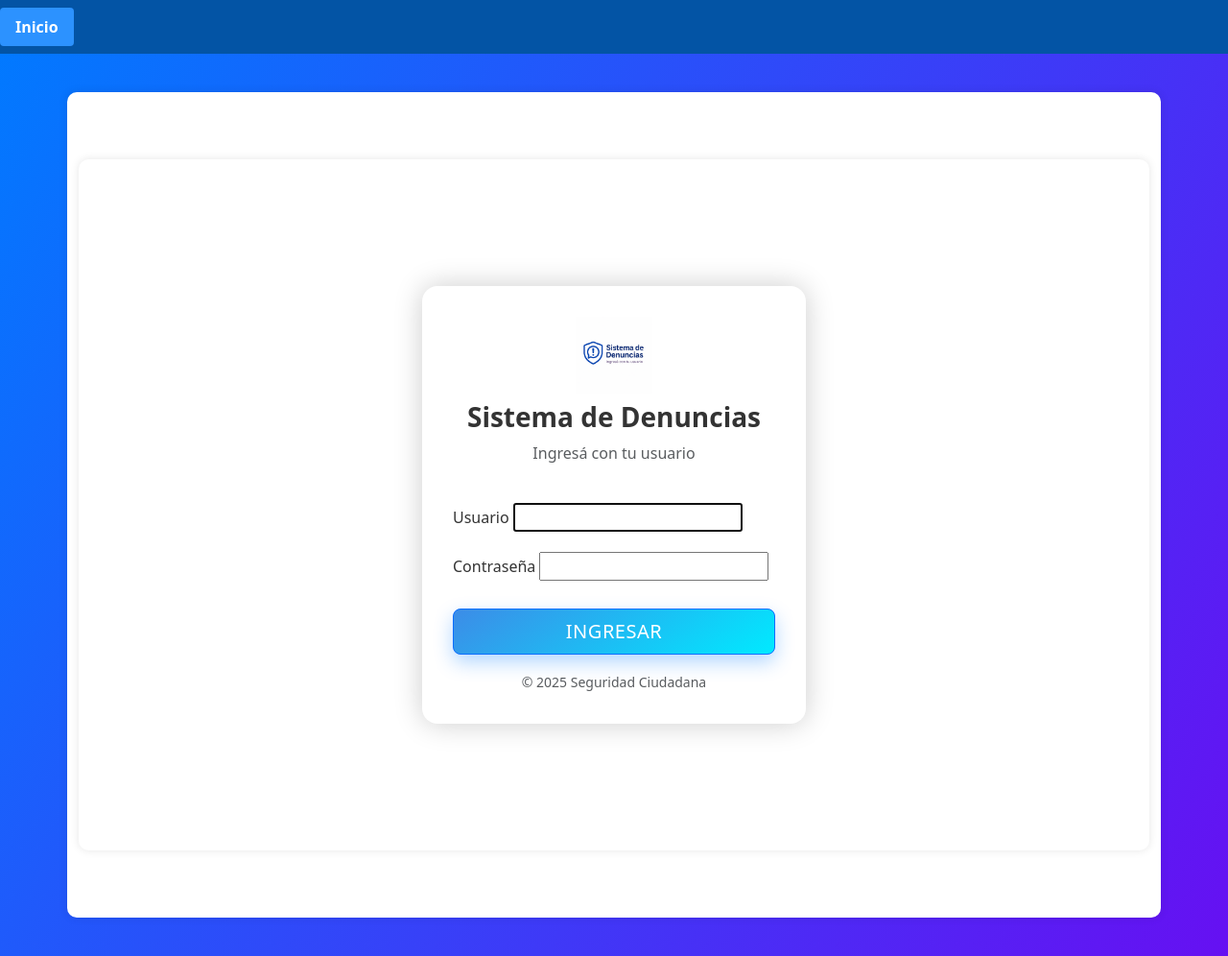
After one commit to MechMarighetti/PPII-MinSeguridadDelitos, a Django app: page /login/ in a window 1280 px wide. The commit adds this page. Shown: the whole page at 96% size. Run offline with Django 5.2, Linux system fonts and the light colour scheme.

Commit message:
BBDD + Login + modificacion de stilos

```diff
--- a/pruebaDjango/apps/denuncia/urls.py
+++ b/pruebaDjango/apps/denuncia/urls.py
@@ -1,5 +1,9 @@
 from django.urls import path
 from . import views
+from django.contrib.auth import views as auth_views
+from apps.denuncia.form import CustomLoginForm  # o desde donde lo importes realmente
+
+
 
 urlpatterns = [
     # Ruta a la vista de inicio de denuncias, podría eliminarse si ya se usa en urls.py general
@@ -10,4 +14,9 @@ urlpatterns = [
 
     # Ruta que se muestra al completar con éxito el registro
     path('exito/', views.denuncia_exitosa, name='denuncia_exitosa'),
+
+    path('login/', auth_views.LoginView.as_view(
+        template_name='login.html',
+        authentication_form=CustomLoginForm
+    ), name='login'),
 ]
--- a/pruebaDjango/delitoApp/settings.py
+++ b/pruebaDjango/delitoApp/settings.py
@@ -126,7 +126,11 @@ USE_TZ = True
 # Static files (CSS, JavaScript, Images)
 # https://docs.djangoproject.com/en/5.1/howto/static-files/
 
-STATIC_URL = 'static/'
+STATIC_URL = '/static/'
+STATICFILES_DIRS = [BASE_DIR / "static"]
+
+LOGIN_REDIRECT_URL = 'home'
+LOGIN_URL = 'login'
 
 STATICFILES_DIRS = [
     os.path.join(BASE_DIR, 'static'),
--- a/pruebaDjango/delitoApp/urls.py
+++ b/pruebaDjango/delitoApp/urls.py
@@ -14,12 +14,15 @@ Including another URLconf
     1. Import the include() function: from django.urls import include, path
     2. Add a URL to urlpatterns:  path('blog/', include('blog.urls'))
 """
+from django.contrib.auth import views as auth_views
 from django.contrib import admin
-from django.urls import path, include
+from django.urls import path, include,path, include
 from apps.denuncia import views as denuncia_views
-
 urlpatterns = [
     path('admin/', admin.site.urls),
     path('', denuncia_views.home, name='home'),
-    path('denuncia/', include('apps.denuncia.urls')),
+    path('admin/', admin.site.urls),
+    path('login/', auth_views.LoginView.as_view(template_name='login.html'), name='login'),
+    path('logout/', auth_views.LogoutView.as_view(next_page='login'), name='logout'),
+    path('', include('apps.denuncia.urls')),
 ]
--- a/pruebaDjango/static/css/estilos.css
+++ b/pruebaDjango/static/css/estilos.css
@@ -16,6 +16,7 @@ nav a {
     font-weight: bold;
 }
 
+/* Si quieres que los links nav tengan efecto hover subrayado */
 nav a:hover {
     text-decoration: underline;
 }
@@ -33,15 +34,75 @@ h1, h2 {
     color: #2c3e50;
 }
 
-button {
-    padding: 10px 20px;
-    background-color: #3498db;
-    border: none;
-    color: white;
-    border-radius: 5px;
-    cursor: pointer;
+.navbar {
+    background-color: #0354a5;
+    padding: 10px;
 }
 
-button:hover {
-    background-color: #2980b9;
+.navbar a.btn-home {
+    display: inline-block;
+    padding: 8px 16px;
+    background-color: #2c92ff;
+    color: white;
+    border-radius: 4px;
+    font-weight: bold;
+    text-decoration: none;
+    transition: background-color 0.3s ease;
 }
+
+.navbar a.btn-home:hover {
+    background-color: #0056b3;
+}
+
+.acciones-rapidas {
+    list-style: none;
+    padding: 0;
+    margin: 30px 0;
+    display: flex;
+    gap: 20px;
+    flex-wrap: wrap;
+    justify-content: center;
+}
+.acciones-rapidas {
+    list-style: none !important;
+    padding: 0;
+    margin: 0;
+}
+
+.btn {
+    padding: 14px 30px;
+    background: linear-gradient(145deg, #3c8ce7, #00eaff);
+    border: none;
+    color: #fff;
+    border-radius: 30px;
+    font-weight: 600;
+    font-size: 1rem;
+    letter-spacing: 0.5px;
+    text-transform: uppercase;
+    text-align: center;
+    display: inline-block;
+    text-decoration: none;
+    box-shadow: 0 8px 20px rgba(0, 123, 255, 0.3);
+    transition: all 0.3s ease;
+    font-family: 'Segoe UI', Tahoma, Geneva, Verdana, sans-serif;
+    user-select: none;
+    position: relative;
+    overflow: hidden;
+}
+
+.btn:hover, .btn:focus {
+    background: linear-gradient(145deg, #00c6ff, #0072ff);
+    transform: translateY(-3px) scale(1.02);
+    box-shadow: 0 12px 24px rgba(0, 123, 255, 0.4);
+    outline: none;
+}
+
+.btn:focus-visible {
+    outline: 3px solid #0072ff;
+    outline-offset: 2px;
+}
+
+.btn:active {
+    transform: scale(0.98);
+    box-shadow: 0 4px 10px rgba(0, 123, 255, 0.2);
+}
--- a/pruebaDjango/templates/base.html
+++ b/pruebaDjango/templates/base.html
@@ -6,13 +6,23 @@
     <title>{% block title %}Sistema de Denuncias{% endblock %}</title>
     <meta name="viewport" content="width=device-width, initial-scale=1.0">
     <link rel="stylesheet" href="{% static 'css/estilos.css' %}">
+    <link rel="icon" href="{% static 'images/favicon.ico' %}" type="image/x-icon">
+    <link href="https://cdn.jsdelivr.net/npm/bootstrap@5.3.3/dist/css/bootstrap.min.css" rel="stylesheet">
     {% block extra_head %}{% endblock %}
 </head>
 <body>
+    <nav class="navbar">
+        <a href="{% url 'home' %}" class="btn-home">Inicio</a>
+    </nav>
+
     <div class="container">
         {% block content %}
-        <!-- Acá se insertará el contenido de cada página -->
         {% endblock %}
     </div>
+
+    <script src="https://cdn.jsdelivr.net/npm/bootstrap@5.3.3/dist/js/bootstrap.bundle.min.js"></script>
+    <script src="{% static 'js/main.js' %}"></script>
+    {% block extra_scripts %}{% endblock %}
+
 </body>
 </html>
--- /dev/null
+++ b/pruebaDjango/templates/login.html
@@ -0,0 +1,60 @@
+{% extends "base.html" %}
+{% load static %}
+<img src="{% static 'images/logo.png' %}" alt="Logo" style="width: 100px;">
+
+
+{% block title %}Acceso al sistema{% endblock %}
+
+{% block content %}
+<style>
+    body {
+        background: linear-gradient(120deg, #007bff, #6610f2);
+        color: white;
+    }
+    .login-container {
+        background-color: white;
+        color: #333;
+        padding: 2rem;
+        border-radius: 1rem;
+        box-shadow: 0 0 30px rgba(0,0,0,0.2);
+    }
+</style>
+
+<div class="container d-flex justify-content-center align-items-center" style="min-height: 90vh;">
+    <div class="login-container w-100" style="max-width: 400px;">
+        <div class="d-flex flex-column align-items-center text-center mb-4">
+            <img src="{% static 'images/logo.png' %}" alt="Logo" class="mb-2" style="width: 80px;">
+            <h3 class="fw-bold">Sistema de Denuncias</h3>
+            <p class="text-muted">Ingresá con tu usuario</p>
+        </div>
+
+
+        {% if form.errors %}
+            <div class="alert alert-danger">
+                Usuario o contraseña incorrectos.
+            </div>
+        {% endif %}
+
+        <form method="post" novalidate>
+            {% csrf_token %}
+            <div class="form-group mb-3">
+                <label for="id_username" class="form-label">Usuario</label>
+                {{ form.username}}
+            </div>
+
+            <div class="form-group mb-4">
+                <label for="id_password" class="form-label">Contraseña</label>
+                {{ form.password }}
+            </div>
+
+            <div class="d-grid">
+                <button type="submit" class="btn btn-primary btn-lg">Ingresar</button>
+            </div>
+        </form>
+
+        <div class="text-center mt-3">
+            <small class="text-muted">© 2025 Seguridad Ciudadana</small>
+        </div>
+    </div>
+</div>
+{% endblock %}
```
Also changed, not shown: pruebaDjango/apps/denuncia/form.py (+12 -0 lines), pruebaDjango/apps/denuncia/templates/home.html (+6 -4 lines), pruebaDjango/borrarBbdd.py (added, +14 -0 lines), pruebaDjango/crear_usuarios.py (added, +23 -0 lines), pruebaDjango/generar.py (added, +59 -0 lines), pruebaDjango/static/images/logo.png (added), 1 other file.
